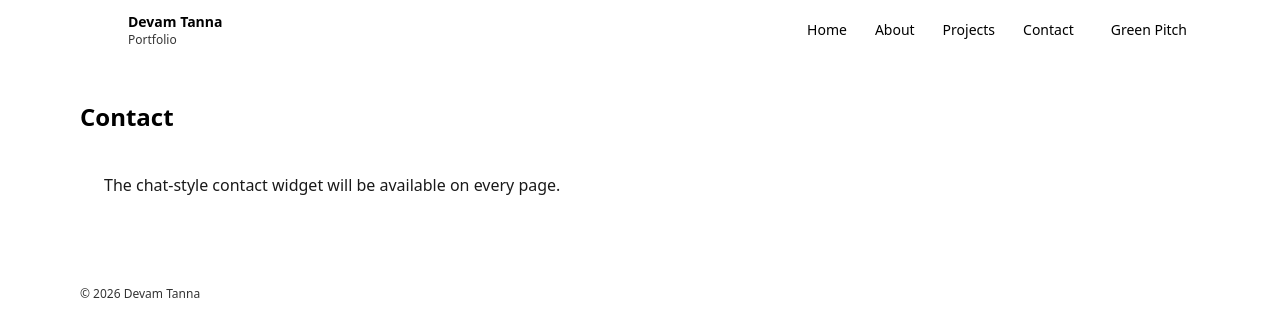
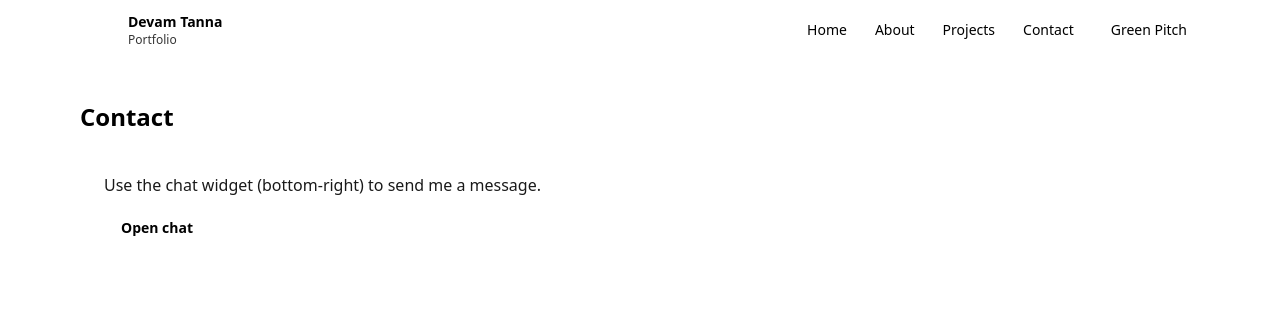
Before and after one commit to devam1912/Portfolio, a React (Vite) app: page /contact in a window 1280 px wide. Shown: the top 321 px of the page. Built offline with nearby package versions, Linux system fonts and the light colour scheme; no server answers; the HTML template or start-up script is replaced by a standard one.

Commit message:
Add Vercel SPA rewrite and contact-page open chat trigger

```diff
--- a/src/components/ChatWidget.jsx
+++ b/src/components/ChatWidget.jsx
@@ -44,6 +44,14 @@ export default function ChatWidget({ endpoint }) {
       // ignore
     }
   }, []);
+
+    useEffect(() => {
+  const fn = () => setOpen(true);
+  window.addEventListener("dt:open-chat", fn);
+  return () => window.removeEventListener("dt:open-chat", fn);
+}, []);
+
+
 
   useEffect(() => {
     localStorage.setItem(
--- a/src/pages/Contact.jsx
+++ b/src/pages/Contact.jsx
@@ -2,10 +2,19 @@ export default function Contact() {
   return (
     <section className="space-y-4">
       <h2 className="text-2xl font-semibold">Contact</h2>
-<div className="rounded-3xl glass p-6">
+
+      <div className="rounded-3xl glass p-6 space-y-3">
         <p className="opacity-90">
-          The chat-style contact widget will be available on every page.
+          Use the chat widget (bottom-right) to send me a message.
         </p>
+
+        <button
+          type="button"
+          className="rounded-2xl border border-white/15 bg-white/10 px-4 py-2 text-sm font-semibold hover:bg-white/15"
+          onClick={() => window.dispatchEvent(new Event("dt:open-chat"))}
+        >
+          Open chat
+        </button>
       </div>
     </section>
   );
```
Also changed, not shown: vercel.json (added).
